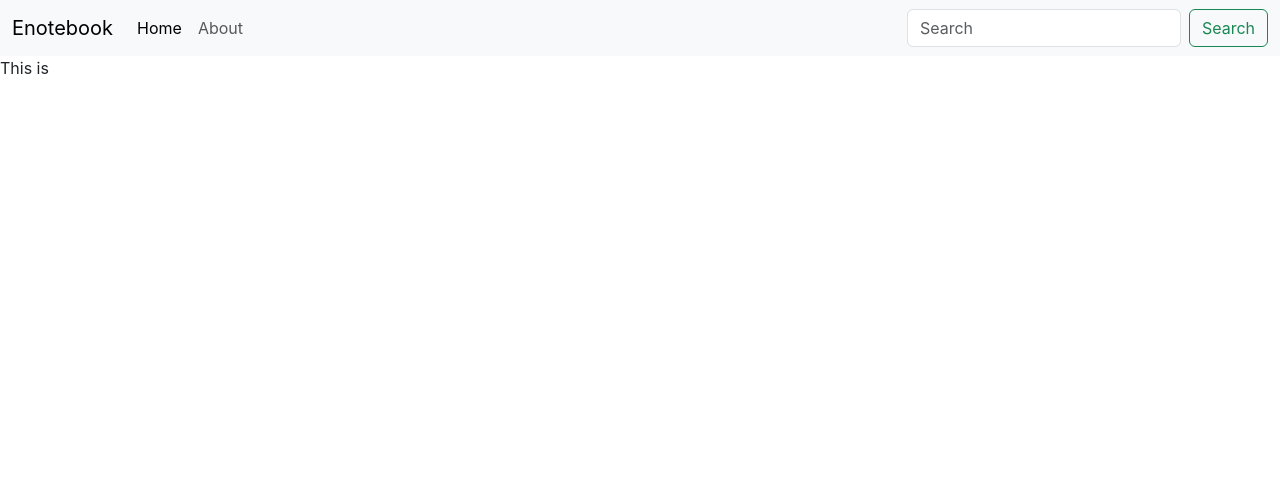
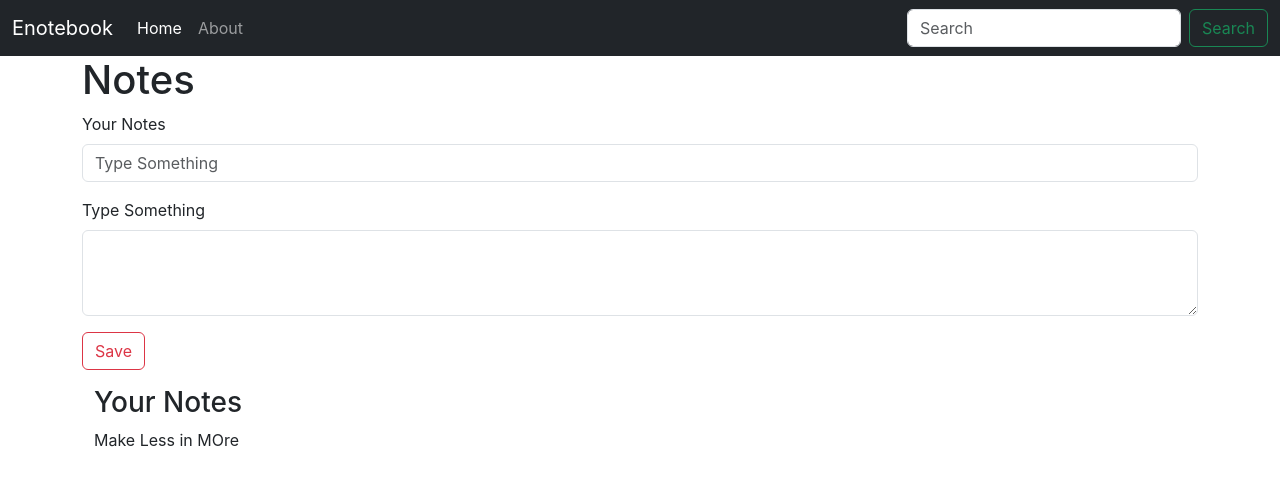
Before and after one commit to kowshik76/Enotebook, a React (Create React App) app: page /home in a window 1280 px wide. Shown: the top 486 px of the page. Built offline with nearby package versions, Linux system fonts and the light colour scheme.

Commit message:
Used UseLocation hook

```diff
--- a/src/App.js
+++ b/src/App.js
@@ -13,9 +13,10 @@
     <>
       <NoteState>
         <Router>
+
           <Navbar />
 
-
+          <div className="container">
             <Routes>
               <Route
                 exact
@@ -31,8 +32,10 @@
               />
 
             </Routes>
+          </div>
         </Router>
       </NoteState>
+
     </>
   );
 }
--- a/src/components/About.js
+++ b/src/components/About.js
@@ -1,15 +1,9 @@
-import React, { useContext, useEffect } from 'react'
-import NoteContext from '../context/notes/NoteContext'
+import React from 'react'
 export const About = () => {
-    const user = useContext(NoteContext);
-    useEffect(() => {
-        user.update();
-
-    }, [])
 
     return (
         <div>
-            this is About  {user.use.name}
+            this is About
         </div>
     )
 }
--- a/src/components/Home.js
+++ b/src/components/Home.js
@@ -1,11 +1,30 @@
-import React from 'react'
-import { useContext } from 'react'
-import NoteContext from '../context/notes/NoteContext'
+import React, { useContext } from 'react'
+import NoteContext from '../context/notes/NoteContext';
 export const Home = () => {
-    let my = useContext(NoteContext);
+    const context = useContext(NoteContext);
+    const { notes } = context;
+
     return (
         <div>
-            This is {my.name}
+            <h1>Notes</h1>
+            <div className="mb-3">
+                <label for="exampleFormControlInput1" className="form-label">Your Notes</label>
+                <input type="email" className="form-control" id="exampleFormControlInput1" placeholder="Type Something" />
+            </div>
+            <div className="mb-3">
+                <label for="exampleFormControlTextarea1" className="form-label">Type Something</label>
+                <textarea className="form-control" id="exampleFormControlTextarea1" rows="3"></textarea>
+                <div className="my-3">
+                    <button type="button" className="btn btn-outline-danger">Save</button>
+                </div>
+
+            </div>
+            <div className="container my-3">
+                <h3>Your Notes</h3>
+                {notes.map((note) => {
+                    return note.title;
+                })}
+            </div>
         </div>
     )
 }
--- a/src/components/Navbar.js
+++ b/src/components/Navbar.js
@@ -1,9 +1,14 @@
-import React from 'react'
-import { Link } from 'react-router-dom';
+import React, { useEffect } from 'react'
+import { Link, useLocation } from 'react-router-dom';
 const Navbar = () => {
+    let location = useLocation();
+    useEffect(() => {
+
+        console.log(location.pathname);
+    }, [location]);
     return (
 
-        <nav className="navbar navbar-expand-lg bg-body-tertiary">
+        <nav className="navbar navbar-expand-lg navbar-dark bg-dark">
             <div className="container-fluid">
                 <Link className="navbar-brand" to="/">Enotebook</Link>
                 <button className="navbar-toggler" type="button" data-bs-toggle="collapse" data-bs-target="#navbarSupportedContent" aria-controls="navbarSupportedContent" aria-expanded="false" aria-label="Toggle navigation">
@@ -12,10 +17,10 @@
                 <div className="collapse navbar-collapse" id="navbarSupportedContent">
                     <ul className="navbar-nav me-auto mb-2 mb-lg-0">
                         <li className="nav-item">
-                            <Link className="nav-link active" aria-current="page" to="/home">Home</Link>
+                            <Link className={`nav-link ${location.pathname === "/home" ? "active" : " "}`} aria-current="page" to="/home">Home</Link>
                         </li>
                         <li className="nav-item">
-                            <Link className="nav-link" to="/about">About</Link>
+                            <Link className={`nav-link ${location.pathname === "/about" ? "active" : " "}`} to="/about">About</Link>
                         </li>
 
 
--- a/src/context/notes/NoteState.js
+++ b/src/context/notes/NoteState.js
@@ -1,21 +1,23 @@
-import React from 'react';
+import React, { useState } from 'react';
 import NoteContext from './NoteContext';
-import { useState } from 'react';
 
 const NoteState = (props) => {
-    const state = {
-        "name": "HElloo"
-    }
-    const [use, setUse] = useState(state)
-    const update = () => {
-        setTimeout(() => {
-            setUse({
-                "name": "Tanda"
-            })
-        }, 1000);
-    }
+    const NotesInitial = [
+
+        {
+            "_id": "67a1ac71b2346a7602e65eff",
+            "user": "679fa48b80d42fac0997754e",
+            "title": "Make Less in MOre",
+            "description": "NO time for chill,just make it in nill",
+            "tag": "personal",
+            "date": "2025-02-04T05:58:09.823Z",
+            "__v": 0
+        }
+
+    ]
+    const [notes, setNotes] = useState(NotesInitial)
     return (
-        <NoteContext.Provider value={{ use, update }}>
+        <NoteContext.Provider value={{ notes, setNotes }}>
             {props.children}
         </NoteContext.Provider>
     )
```
Lines whose indentation alone changed are shown as unchanged.
